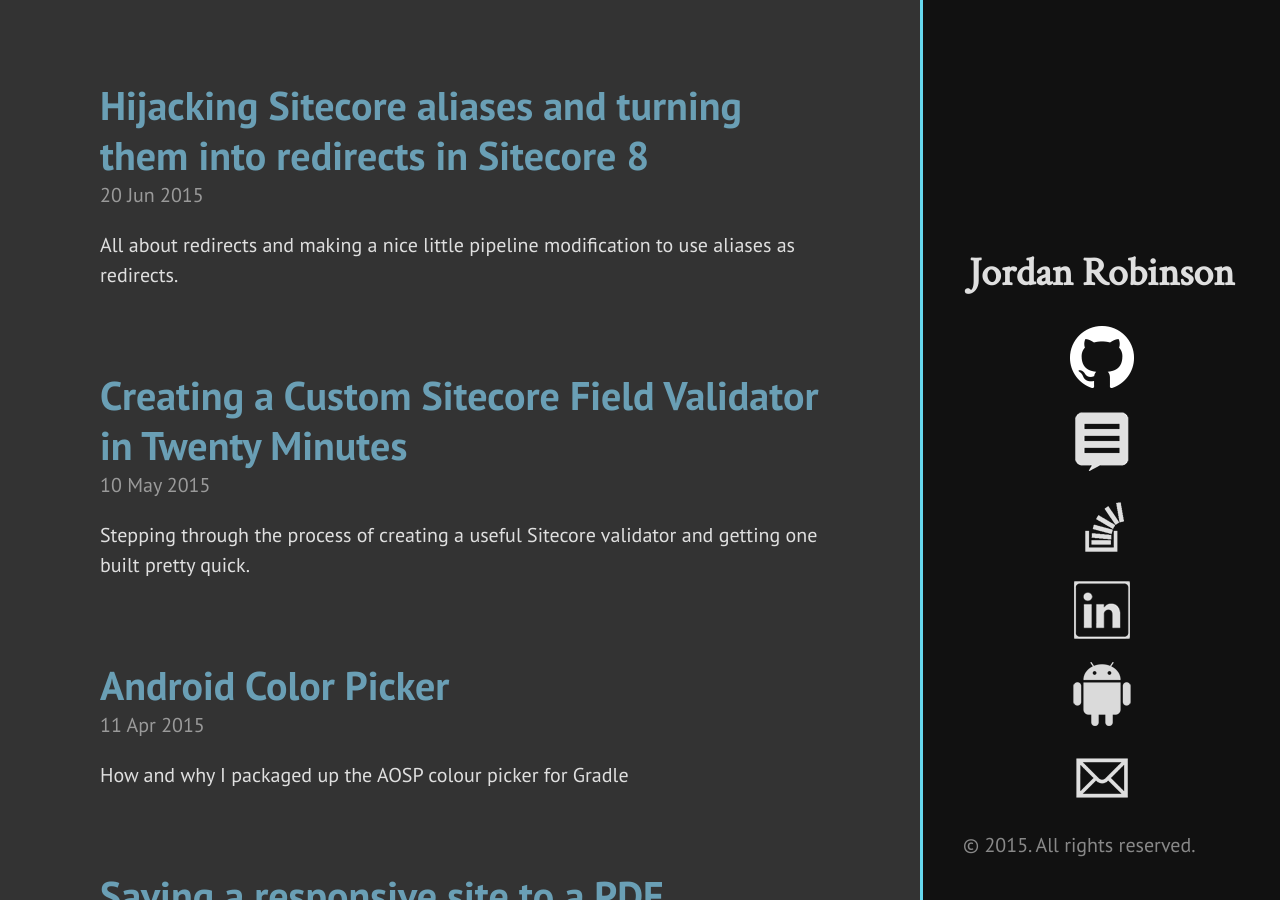
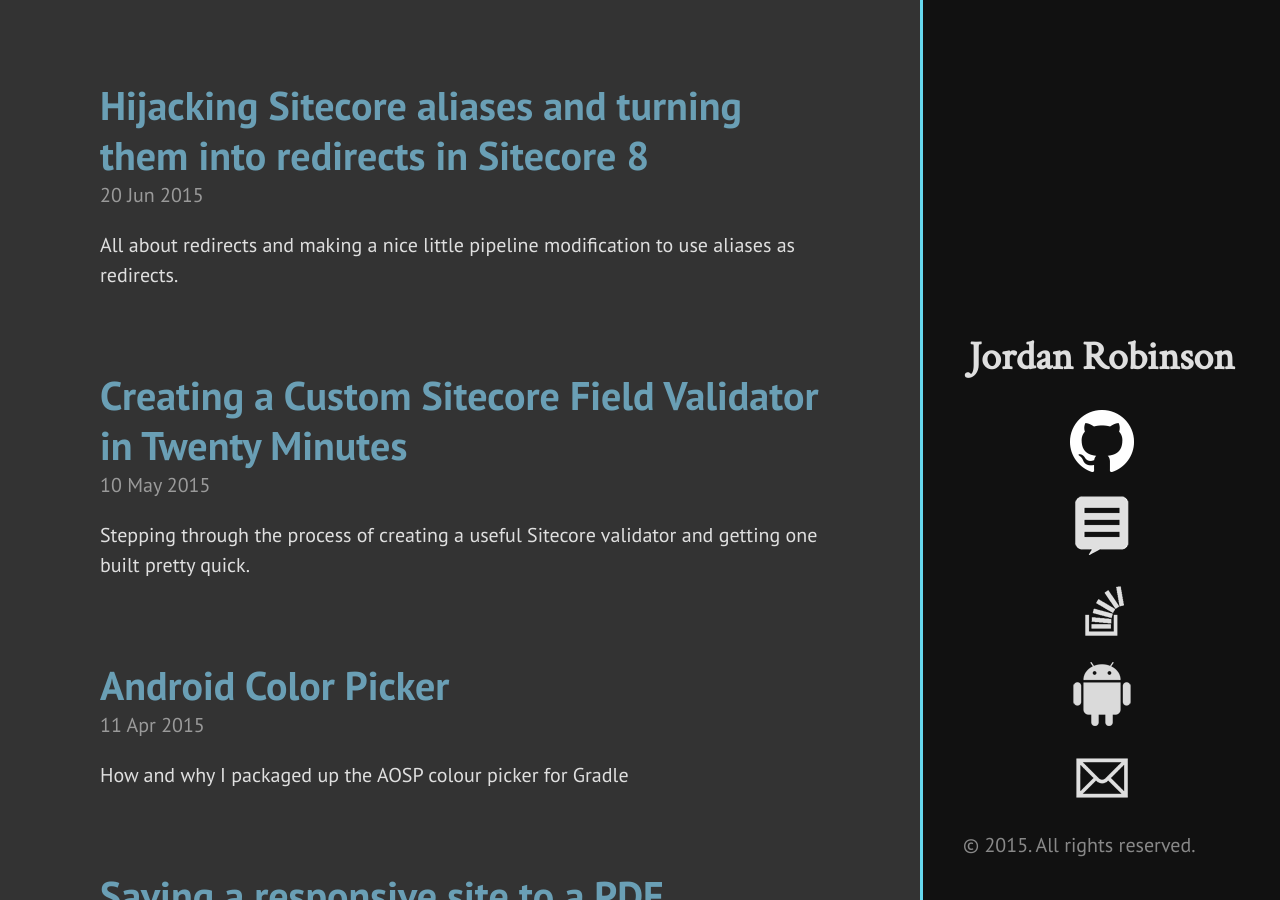
Before and after one commit to jordanrobinson/blog, a Jekyll site: the page built from index.html, in a window 1280 px wide and 900 px high. Built offline with Jekyll 4.4.1, drawn with Linux system fonts in a browser that asks for light colours; Markdown is read by kramdown in place of the engine named in the settings; the list of posts is cut into pages by our own code.

Commit message:
Removing out linkedin for now

```diff
--- a/_includes/sidebar.html
+++ b/_includes/sidebar.html
@@ -18,10 +18,6 @@
     <a href="http://careers.stackoverflow.com/jordanrobinson">
       <img src="https://blog.jordanrobinson.co.uk/public/images/stack.png" alt="My Stack Overflow
 Careers Page">
-    </a>
-
-    <a href="https://www.linkedin.com/in/jordanrobinsonuk">
-      <img src="https://blog.jordanrobinson.co.uk/public/images/linkedin.png" alt="My Linkedin">
     </a>
     <a href="https://play.google.com/store/apps/developer?id=Jordan%20Robinson">
       <img src="https://blog.jordanrobinson.co.uk/public/images/android.png" alt="My Android Apps">
```
